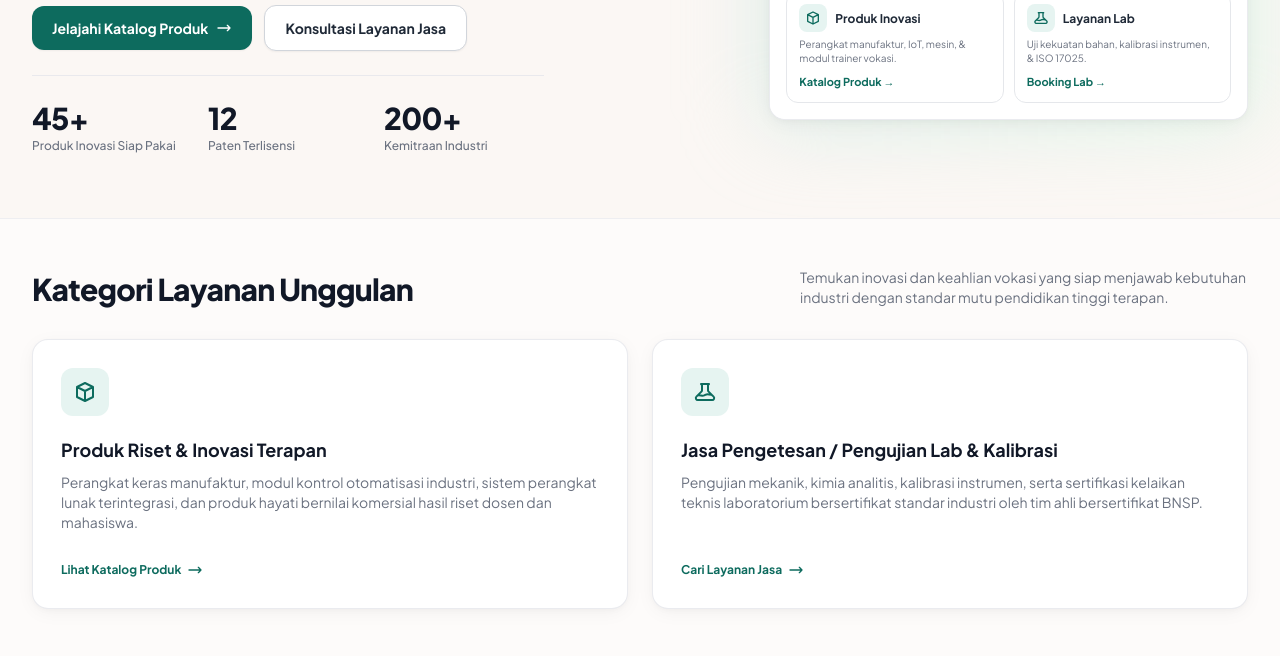
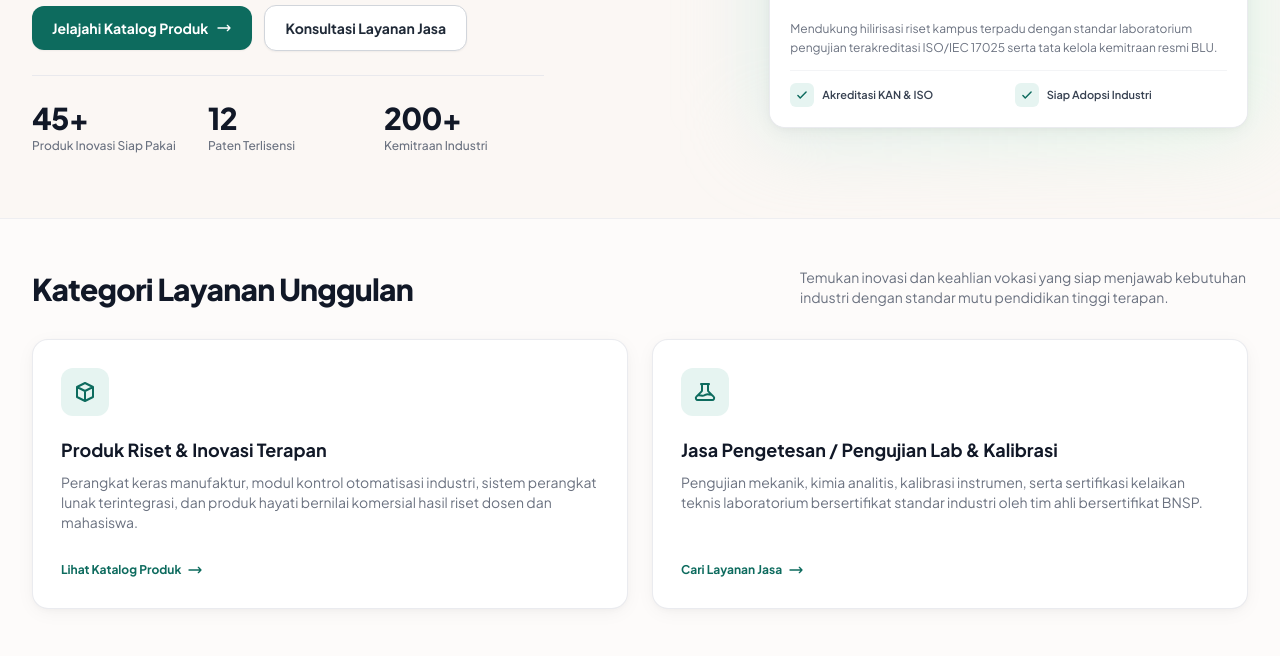
Before and after one commit to pompomv/pnj-prime, a Laravel app: template resources/views/home.blade.php in a window 1280 px wide. Shown: the part 462-1118 px from the top of the page. Run offline with Laravel 12, Linux system fonts and the light colour scheme; the template is opened without the code that fills it: most values are stand-ins (such as "Sample title", 1, 10 or a date in 2020); some libraries are stand-ins or nearby versions.

Commit message:
style(home): simplify hero showcase card into clean institutional trust card without redundant catalog links

```diff
--- a/resources/views/home.blade.php
+++ b/resources/views/home.blade.php
@@ -203,7 +203,7 @@
 
                 </div>
 
-                {{-- Right Column: Dual Quick-Access Showcase Card --}}
+                {{-- Right Column: Sentra Riset & Fasilitas Terpadu Card --}}
                 <div class="lg:col-span-5 relative">
                     <div class="relative mx-auto max-w-md lg:max-w-none">
                         {{-- Background decorative blur --}}
@@ -212,56 +212,48 @@
                         {{-- Card container --}}
                         <div class="bg-white rounded-2xl overflow-hidden card-shadow border border-gray-200/80 group">
                             {{-- Image Container --}}
-                            <div class="relative h-56 sm:h-64 w-full overflow-hidden bg-gray-100">
+                            <div class="relative h-64 sm:h-72 w-full overflow-hidden bg-gray-100">
                                 <img
                                     src="https://images.unsplash.com/photo-1581092160607-ee22621dd758?auto=format&fit=crop&w=800&q=80"
-                                    alt="Pusat Riset Terapan & Laboratorium Terpadu PNJ"
+                                    alt="Sentra Fasilitas Laboratorium Terpadu PNJ"
                                     class="w-full h-full object-cover group-hover:scale-105 transition-transform duration-500"
                                 >
-                                <div class="absolute inset-0 bg-gradient-to-t from-black/80 via-black/30 to-transparent"></div>
+                                <div class="absolute inset-0 bg-gradient-to-t from-black/80 via-black/25 to-transparent"></div>
                                 <div class="absolute top-3 left-3 bg-white/95 backdrop-blur-md px-3 py-1 rounded-full text-[10px] font-extrabold text-teal-800 tracking-wide uppercase flex items-center gap-1.5 shadow-sm">
-                                    <span class="w-1.5 h-1.5 rounded-full bg-emerald-500 animate-pulse"></span>
-                                    Portal Layanan Resmi BLU PNJ
+                                    <span class="w-1.5 h-1.5 rounded-full bg-emerald-500"></span>
+                                    Sentra Layanan Vokasi Terpadu
                                 </div>
-                                <div class="absolute bottom-3 left-4 right-4 text-white">
-                                    <div class="text-[10px] font-semibold text-teal-200 uppercase tracking-wider">Ekosistem Riset Vokasi</div>
-                                    <h3 class="text-base sm:text-lg font-bold leading-tight mt-0.5">Solusi Teknologi &amp; Pengujian Industri Terpadu</h3>
+                                <div class="absolute bottom-3.5 left-4 right-4 text-white">
+                                    <div class="text-[10px] font-semibold text-teal-200 uppercase tracking-wider">Politeknik Negeri Jakarta</div>
+                                    <h3 class="text-base sm:text-lg font-bold leading-tight mt-0.5">Ekosistem Riset Terapan &amp; Laboratorium Pengujian</h3>
                                 </div>
                             </div>
 
-                            {{-- Dual Quick-Access Mini Actions --}}
-                            <div class="p-4 bg-white grid grid-cols-2 gap-2.5 border-t border-gray-100">
-                                {{-- Option 1: Produk Inovasi --}}
-                                <a href="{{ route('katalog.produk') }}" class="p-3 rounded-xl border border-gray-200 hover:border-teal-primary hover:bg-teal-50/50 transition group/item flex flex-col justify-between">
-                                    <div class="flex items-center gap-2 mb-1.5">
-                                        <div class="w-7 h-7 rounded-lg flex items-center justify-center shrink-0" style="background-color: #E6F4F1;">
-                                            <svg class="w-4 h-4 text-teal-primary" fill="none" viewBox="0 0 24 24" stroke="currentColor" stroke-width="2">
-                                                <path stroke-linecap="round" stroke-linejoin="round" d="M20 7l-8-4-8 4m16 0l-8 4m8-4v10l-8 4m0-10L4 7m8 4v10M4 7v10l8 4"/>
+                            {{-- Info Summary (Bersih & Tanpa Redundansi Tombol) --}}
+                            <div class="p-5 bg-white space-y-3">
+                                <p class="text-xs text-gray-500 leading-relaxed">
+                                    Mendukung hilirisasi riset kampus terpadu dengan standar laboratorium pengujian terakreditasi ISO/IEC 17025 serta tata kelola kemitraan resmi BLU.
+                                </p>
+
+                                {{-- Key Highlights Row --}}
+                                <div class="grid grid-cols-2 gap-3 pt-3 border-t border-gray-100 text-xs">
+                                    <div class="flex items-center gap-2">
+                                        <div class="w-6 h-6 rounded-md flex items-center justify-center shrink-0" style="background-color: #E6F4F1;">
+                                            <svg class="w-3.5 h-3.5 text-teal-primary" fill="none" viewBox="0 0 24 24" stroke="currentColor" stroke-width="2.5">
+                                                <path stroke-linecap="round" stroke-linejoin="round" d="M5 13l4 4L19 7"/>
                                             </svg>
                                         </div>
-                                        <span class="text-xs font-bold text-gray-800 group-hover/item:text-teal-primary leading-tight">Produk Inovasi</span>
+                                        <span class="font-semibold text-gray-700 text-[11px]">Akreditasi KAN &amp; ISO</span>
                                     </div>
-                                    <p class="text-[10px] text-gray-500 leading-snug line-clamp-2 mb-2">Perangkat manufaktur, IoT, mesin, &amp; modul trainer vokasi.</p>
-                                    <div class="text-[11px] font-bold text-teal-primary flex items-center gap-1">
-                                        Katalog Produk &rarr;
-                                    </div>
-                                </a>
-
-                                {{-- Option 2: Layanan Lab --}}
-                                <a href="{{ route('katalog.lab') }}" class="p-3 rounded-xl border border-gray-200 hover:border-teal-primary hover:bg-teal-50/50 transition group/item flex flex-col justify-between">
-                                    <div class="flex items-center gap-2 mb-1.5">
-                                        <div class="w-7 h-7 rounded-lg flex items-center justify-center shrink-0" style="background-color: #E6F4F1;">
-                                            <svg class="w-4 h-4 text-teal-primary" fill="none" viewBox="0 0 24 24" stroke="currentColor" stroke-width="2">
-                                                <path stroke-linecap="round" stroke-linejoin="round" d="M19.428 15.428a2 2 0 00-1.022-.547l-2.387-.477a6 6 0 00-3.86.517l-.318.158a6 6 0 01-3.86.517L6.05 15.21a2 2 0 00-1.806.547M8 4h8l-1 1v5.172a2 2 0 00.586 1.414l5 5c1.26 1.26.367 3.414-1.415 3.414H4.828c-1.782 0-2.674-2.154-1.414-3.414l5-5A2 2 0 009 10.172V5L8 4z"/>
+                                    <div class="flex items-center gap-2">
+                                        <div class="w-6 h-6 rounded-md flex items-center justify-center shrink-0" style="background-color: #E6F4F1;">
+                                            <svg class="w-3.5 h-3.5 text-teal-primary" fill="none" viewBox="0 0 24 24" stroke="currentColor" stroke-width="2.5">
+                                                <path stroke-linecap="round" stroke-linejoin="round" d="M5 13l4 4L19 7"/>
                                             </svg>
                                         </div>
-                                        <span class="text-xs font-bold text-gray-800 group-hover/item:text-teal-primary leading-tight">Layanan Lab</span>
+                                        <span class="font-semibold text-gray-700 text-[11px]">Siap Adopsi Industri</span>
                                     </div>
-                                    <p class="text-[10px] text-gray-500 leading-snug line-clamp-2 mb-2">Uji kekuatan bahan, kalibrasi instrumen, &amp; ISO 17025.</p>
-                                    <div class="text-[11px] font-bold text-teal-primary flex items-center gap-1">
-                                        Booking Lab &rarr;
-                                    </div>
-                                </a>
+                                </div>
                             </div>
                         </div>
 
```
